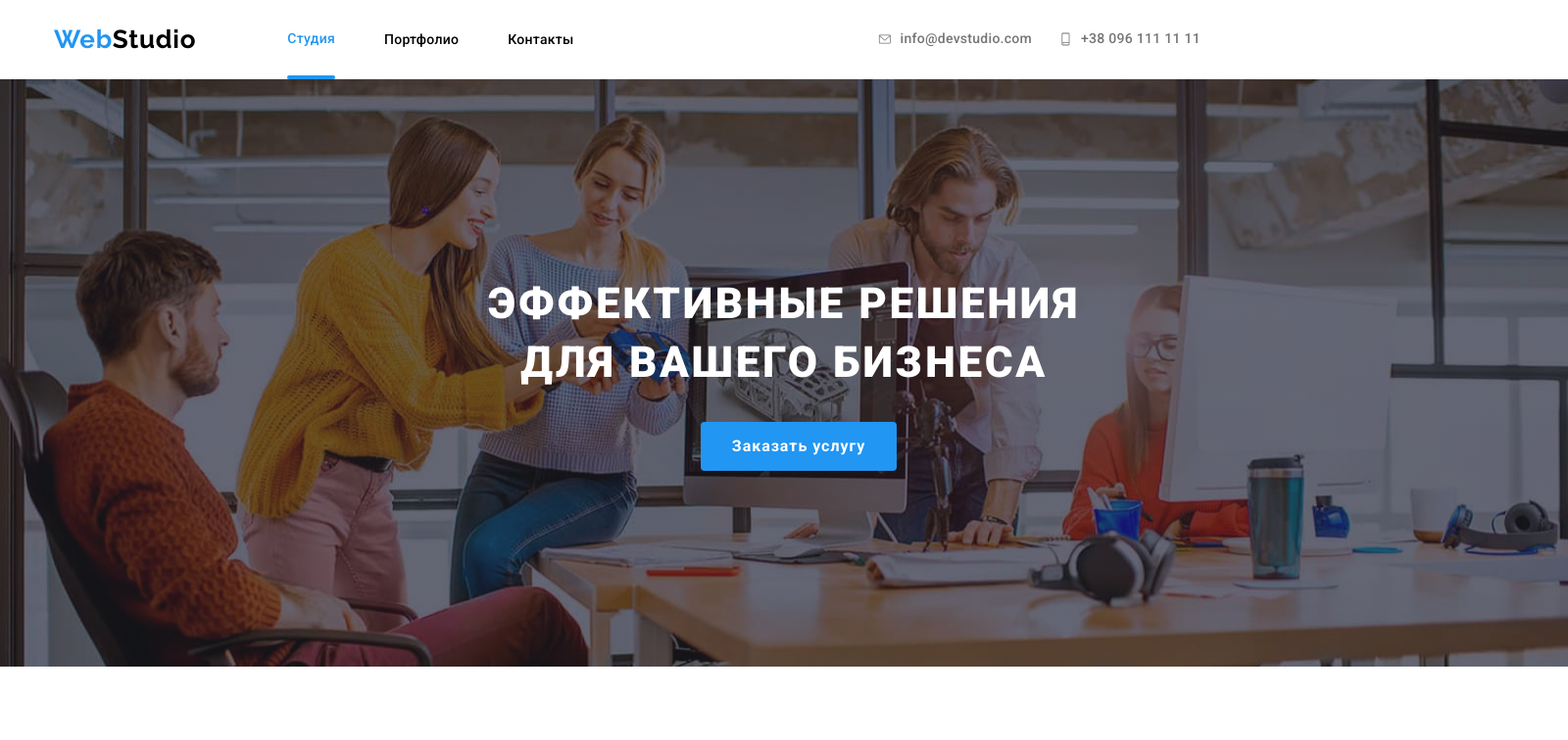
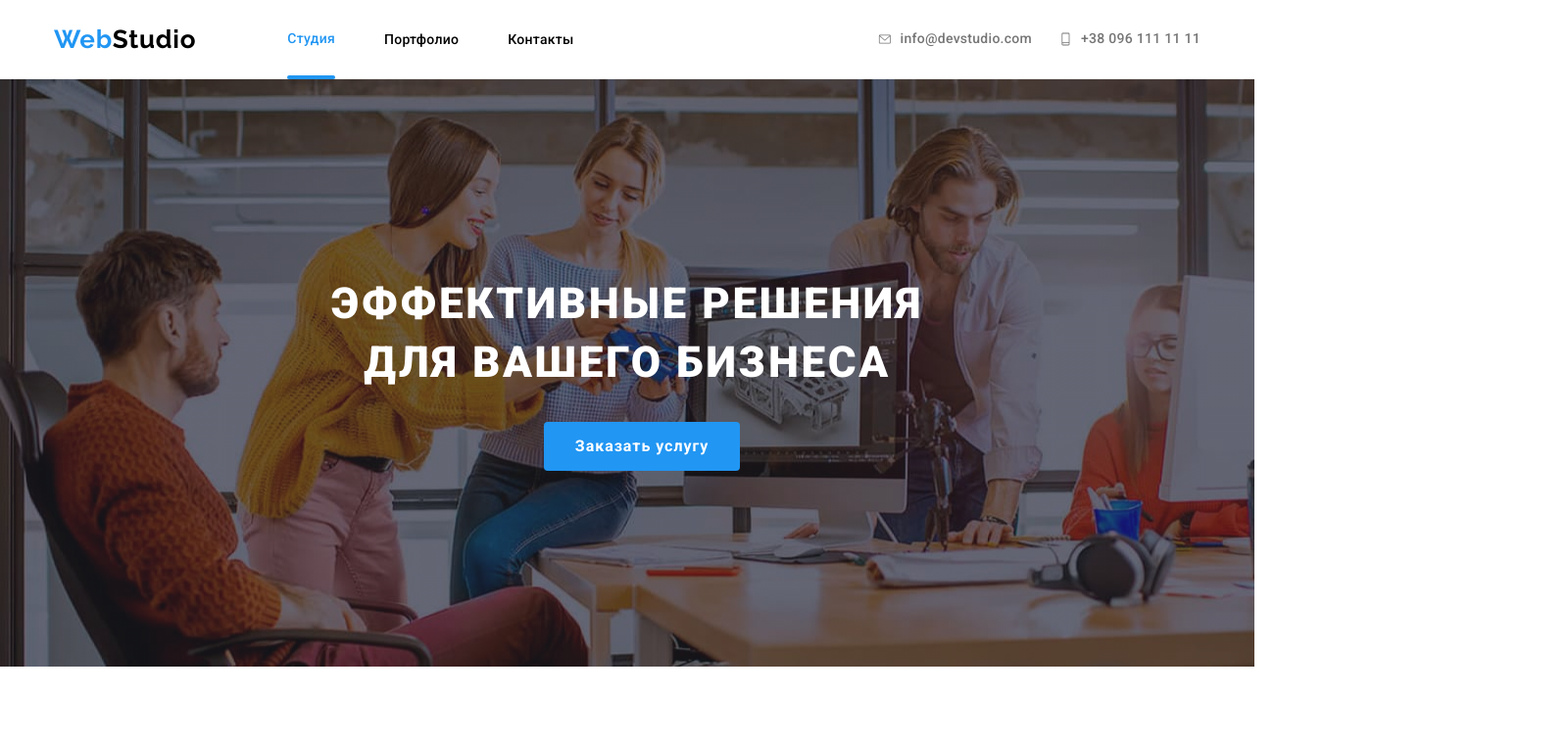
Before and after one commit to Soteach/goit-markup-hw-07, a plain HTML site: page index.html in a window 1280 px wide. Shown: the top 756 px of the page at 98% size, 1600 px wide, since content can reach past the window. Drawn offline with nearby package versions, Linux system fonts and the light colour scheme.

Commit message:
correction with in hero

```diff
--- a/sass/layout/_hero.scss
+++ b/sass/layout/_hero.scss
@@ -1,5 +1,5 @@
 .hero {
-    width: 1600px;
+    width:auto;
     margin:0 auto;
     background-image:linear-gradient(rgba(47,48,58,0.4),rgba(47,48,58,0.4)),
     url(../images/hero-img.jpg);
```
Also changed, not shown: css/main.css, css/main.min.css, 1 other file.
